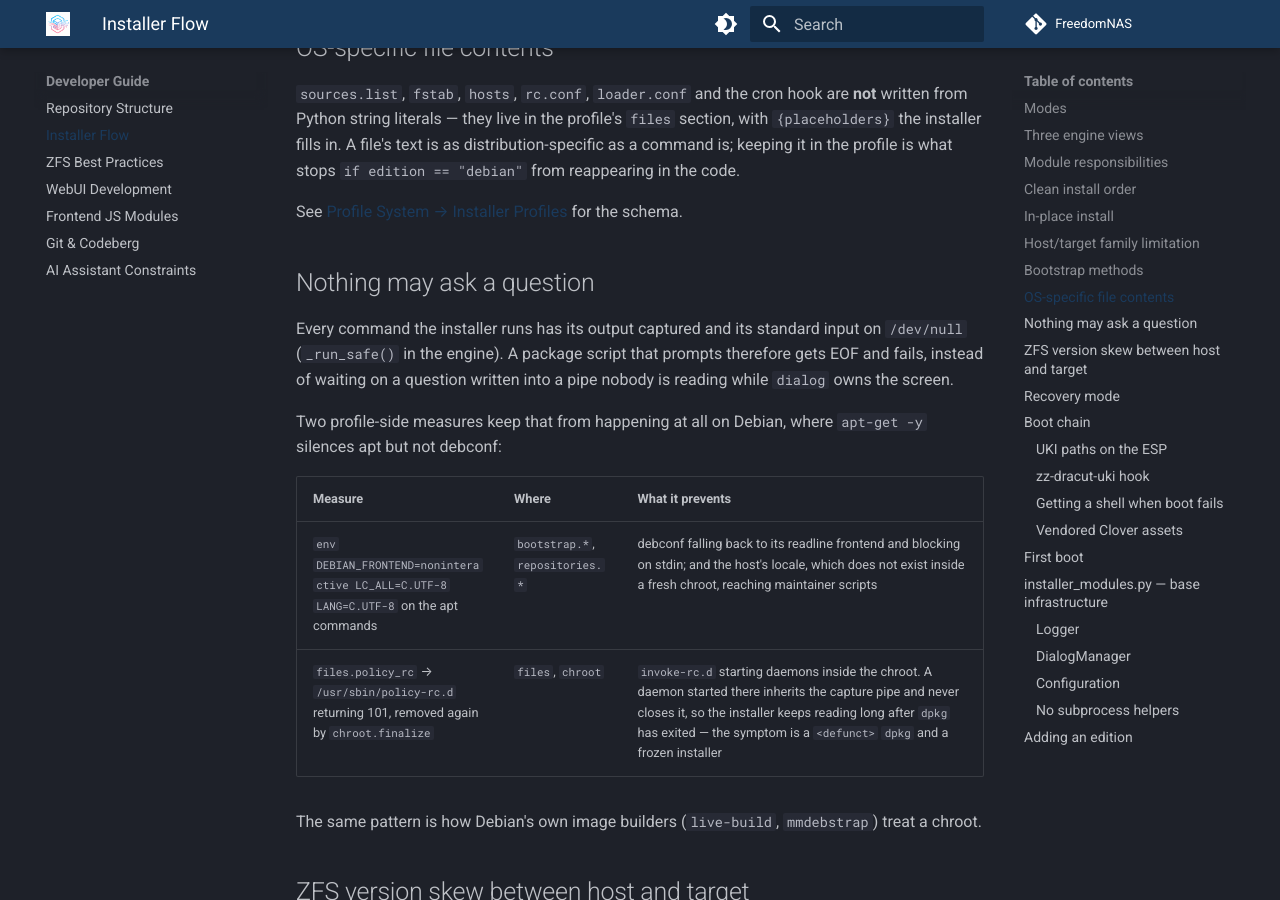
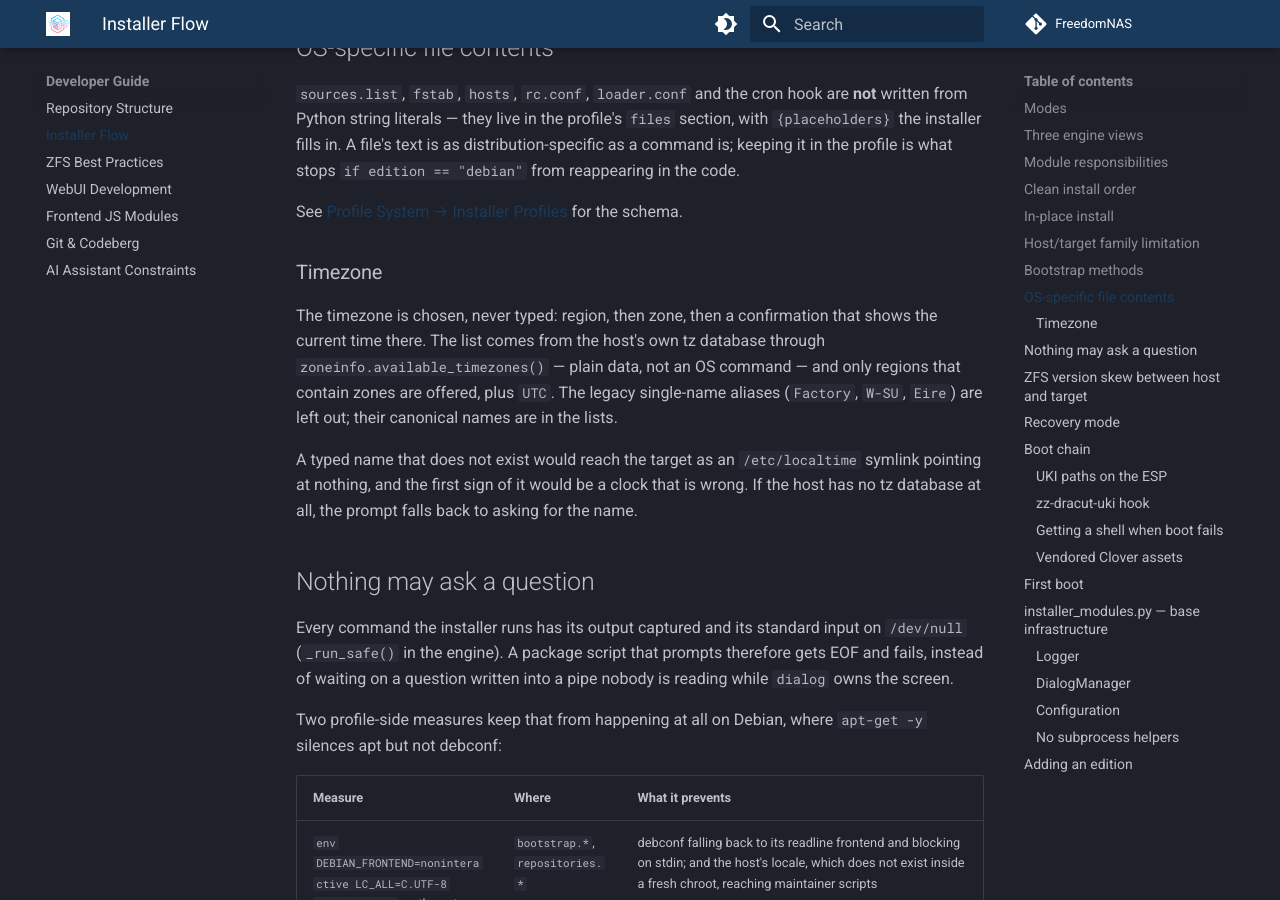
Before and after one commit to FreedomNAS/freedomnas-docs, an MkDocs documentation site: the page built from docs/developer/installer.md, in a window 1280 px wide and 900 px high, scrolled down 5131 px. Built offline with MkDocs 1.6.1 and Material for MkDocs 9.7.7, drawn with Linux system fonts in a browser that asks for light colours; some of the changed text lies outside the part shown.

Commit message:
Document the timezone picker

```diff
--- a/docs/developer/installer.md
+++ b/docs/developer/installer.md
@@ -77,7 +77,7 @@ before that confirmation.
 
 | # | Step | Comes from |
 |---|------|------------|
-| 1 | Interview — disk, bootstrap method, mirror, hostname, timezone, features, users | `installer_meta`, `packages/MANIFEST.json` |
+| 1 | Interview — disk, bootstrap method, mirror, hostname, timezone, features, users | `installer_meta`, `packages/MANIFEST.json`, the host's tz database |
 | 2 | Single confirmation | — |
 | 3 | Partition + format the ESP | `partitioning.*` |
 | 4 | Root pool + datasets | `rootpool.*` |
@@ -179,6 +179,20 @@ what stops `if edition == "debian"` from reappearing in the code.
 
 See [Profile System → Installer Profiles](../profiles/installer-profiles.md)
 for the schema.
+
+### Timezone
+
+The timezone is chosen, never typed: region, then zone, then a confirmation
+that shows the current time there. The list comes from the host's own tz
+database through `zoneinfo.available_timezones()` — plain data, not an OS
+command — and only regions that contain zones are offered, plus `UTC`. The
+legacy single-name aliases (`Factory`, `W-SU`, `Eire`) are left out; their
+canonical names are in the lists.
+
+A typed name that does not exist would reach the target as an
+`/etc/localtime` symlink pointing at nothing, and the first sign of it would
+be a clock that is wrong. If the host has no tz database at all, the prompt
+falls back to asking for the name.
 
 ## Nothing may ask a question
 
```
